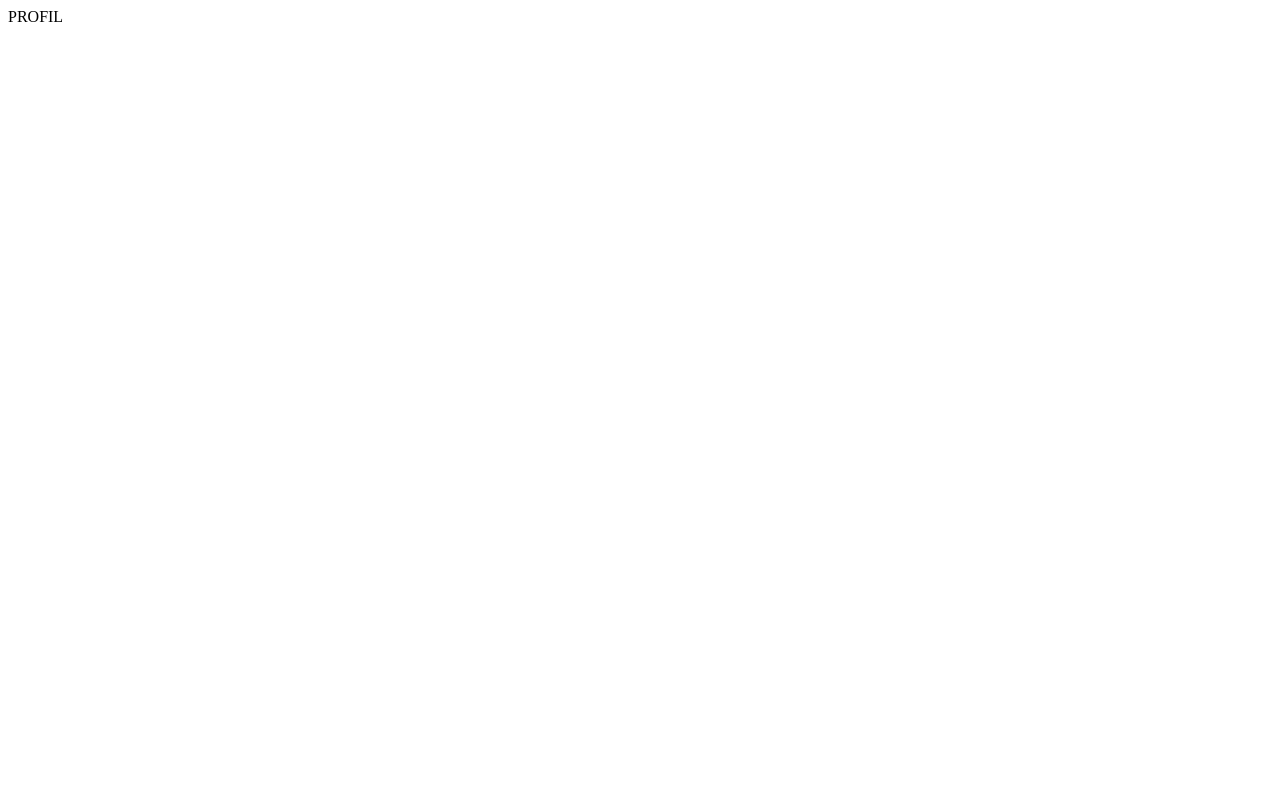
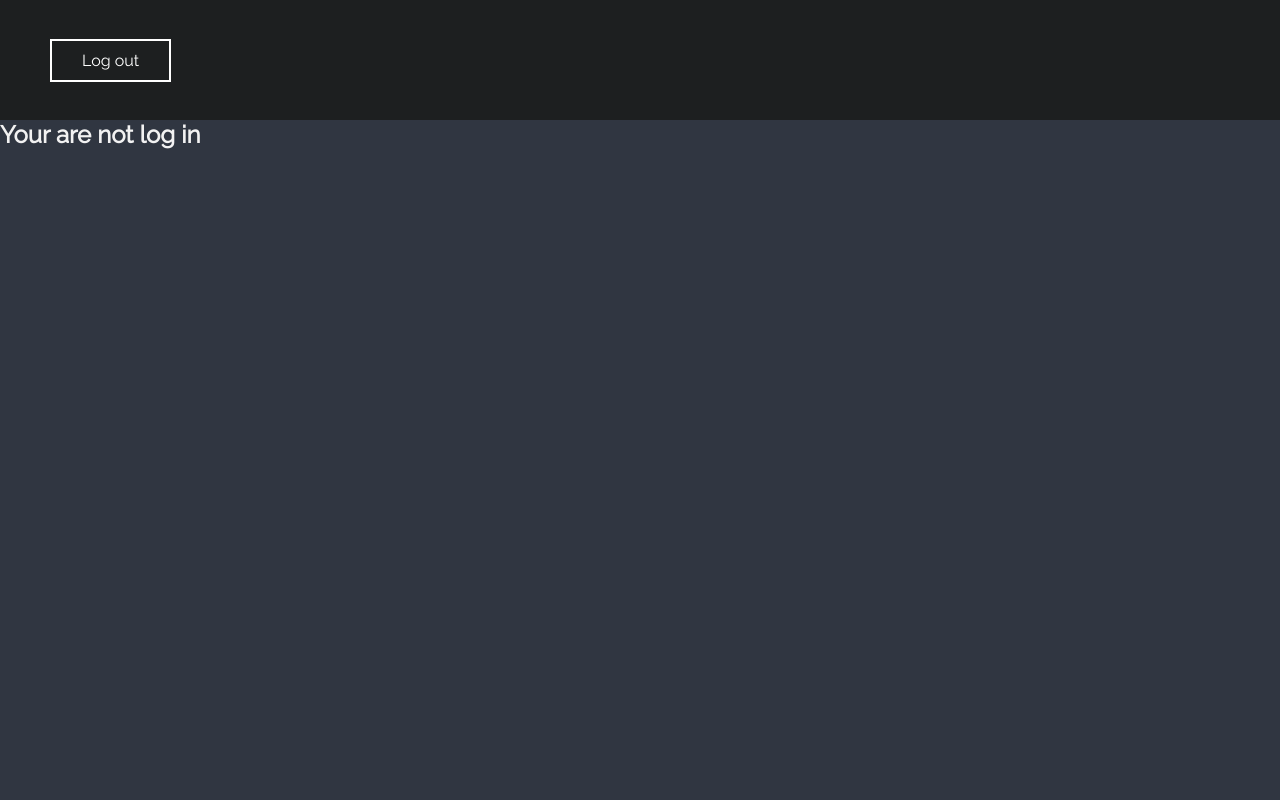
Before and after one commit to Caltus124/django_profil_app, a Django app: page /profil/ in a window 1280 px wide. Before the commit the page is almost empty. Run offline with Django 3.2, Linux system fonts and the light colour scheme.

Commit message:
profil.html

```diff
--- a/django_profil_app/settings.py
+++ b/django_profil_app/settings.py
@@ -23,7 +23,7 @@ BASE_DIR = os.path.dirname(os.path.dirname(os.path.abspath(__file__)))
 SECRET_KEY = 'j)^2y$=%u&&8bef$_mz79x%g+198l4t&duk$#@j!u9f#l^hop*'
 
 # SECURITY WARNING: don't run with debug turned on in production!
-DEBUG = False
+DEBUG = True
 
 ALLOWED_HOSTS = ['*']
 
--- a/template/login.html
+++ b/template/login.html
@@ -192,6 +192,7 @@ input[type=submit]:hover{
             <div class="clearfix"></div>
 
             <input type="submit" value="Log In" />
+            <input type="hidden" name="next" value="{{ next }}">
         </form>
         {% endblock %}
 
--- a/template/profil.html
+++ b/template/profil.html
@@ -1 +1,51 @@
-<p>PROFIL</p>
+<!DOCTYPE html>
+<html>
+<head>
+	<meta charset="utf-8">
+	<meta name="viewport" content="width=device-width, initial-scale=1">
+	<title>profil</title>
+</head>
+<body>
+
+<style type="text/css">
+@import url('https://fonts.googleapis.com/css?family=Raleway');
+*{
+	padding: 0;
+	margin: 0;
+}
+
+body{
+	font-family: 'Raleway', sans-serif;
+	color: #F2F2F2;
+	background-color: #303641;
+}
+
+header{
+	height: 15vh;
+	width: 100%;
+	background-color: #1D1F20;
+	display: flex;
+	align-items: center;
+}
+header a{
+	color: white;
+	border: 2px solid white;
+	padding: 10px 30px 10px 30px;
+	text-decoration: none;
+	margin-left: 50px;
+}
+</style>
+
+<header>
+	<div>
+		<a href="/login">Log out</a>
+	</div>
+</header>
+{% if user.is_authenticated %}
+<p>{{ user }}</p>
+{% endif %}
+<h2>Your are not log in</h2>
+
+
+</body>
+</html>
```
Also changed, not shown: db.sqlite3.
